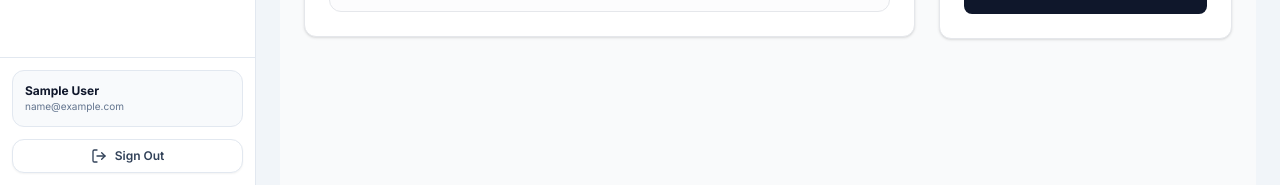
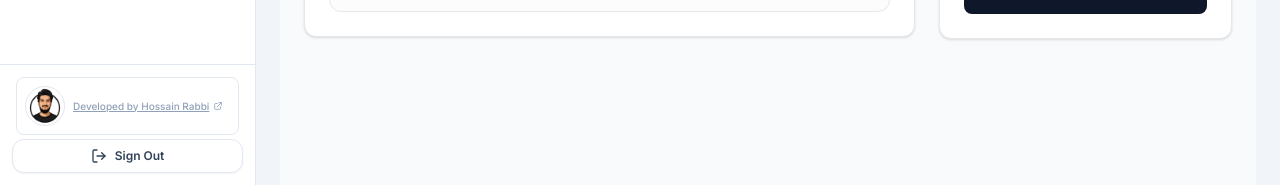
Before and after one commit to hossainrabbii/shop-pos-frontend, a Next.js app: page /dashboard/sales/new-sale in a window 1280 px wide. Shown: the part 615-800 px from the top of the page. Built offline with nearby package versions, Linux system fonts and the light colour scheme; no server answers; sample sign-in values are in the browser's storage.

Commit message:
minor change

```diff
--- a/src/app/dashboard/layout.tsx
+++ b/src/app/dashboard/layout.tsx
@@ -116,13 +116,42 @@ export default function DashboardLayout({
       {/* Sidebar Footer / User Badge */}
       <div className="p-3 border-t border-slate-200">
         {!isCollapsed && (
-          <div className="bg-slate-50 p-3 rounded-xl border border-slate-200 mb-3 overflow-hidden">
-            <p className="text-xs font-bold text-slate-900 truncate">
-              {user?.name || "Administrator"}
-            </p>
-            <p className="text-[10px] text-slate-500 truncate">
-              {user?.email || "admin@shop.com"}
-            </p>
+          <div className="px-1 mb-1">
+            <a
+              href="https://hossainrabbi.vercel.app/"
+              target="_blank"
+              rel="noopener noreferrer"
+              className="flex items-center gap-2 p-2 rounded-lg bg-white border border-slate-200 hover:border-indigo-300 transition-all group"
+            >
+              <img
+                src="/hossainlogo.webp"
+                alt="Developer"
+                className="w-10 h-10 rounded-full object-cover border border-slate-200 group-hover:scale-105 transition-transform"
+              />
+              <div className="overflow-hidden">
+                <a
+                  href="https://hossainrabbi.vercel.app"
+                  target="_blank"
+                  rel="noopener noreferrer"
+                  className="text-[10px] text-slate-400 underline hover:text-indigo-600 transition-colors flex items-center justify-center gap-1 font-medium"
+                >
+                  <span>Developed by Hossain Rabbi</span>
+                  <svg
+                    className="w-2.5 h-2.5"
+                    fill="none"
+                    stroke="currentColor"
+                    viewBox="0 0 24 24"
+                  >
+                    <path
+                      strokeLinecap="round"
+                      strokeLinejoin="round"
+                      strokeWidth="2"
+                      d="M10 6H6a2 2 0 00-2 2v10a2 2 0 002 2h10a2 2 0 002-2v-4M14 4h6m0 0v6m0-6L10 14"
+                    />
+                  </svg>
+                </a>
+              </div>
+            </a>
           </div>
         )}
         <button
--- a/src/app/dashboard/page.tsx
+++ b/src/app/dashboard/page.tsx
@@ -34,7 +34,6 @@ export default function DashboardHomePage() {
       setCategories(categoryRes?.data);
       setStatistics(saleStateRes?.data);
       setProducts(prodRes?.data);
-      console.log(products);
     } catch (error: any) {
       toast.error(
         error.response?.data?.message || "Failed to fetch categories",
@@ -43,7 +42,6 @@ export default function DashboardHomePage() {
       setIsLoading(false);
     }
   };
-  console.log(products);
 
   useEffect(() => {
     const storedUser = localStorage.getItem("user");
--- a/src/components/modules/sale/ThermalReceipt/ThermalReceiptProps.tsx
+++ b/src/components/modules/sale/ThermalReceipt/ThermalReceiptProps.tsx
@@ -252,6 +252,12 @@ export default function ThermalReceipt({
           <p className="font-semibold">
             {activeShop.receiptFooter || "Thank you for your purchase!"}
           </p>
+          <div className="text-[8px]">
+            <p>Developed by Hossain Rabbi</p>
+            <a href="https://hossainrabbi.vercel.app/">
+              hossainrabbi.vercel.app
+            </a>
+          </div>
         </div>
       </div>
 
--- a/src/features/sale/components/SaleDetailsClient.tsx
+++ b/src/features/sale/components/SaleDetailsClient.tsx
@@ -85,7 +85,7 @@ export default function SaleDetailsClient({ saleId }: Props) {
   if (loading) {
     return (
       <div className="p-8 text-center text-slate-500 font-medium text-xs">
-        <div className="animate-spin rounded-full h-8 w-8 border-b-2 border-indigo-600"></div>
+        <div className="animate-spin rounded-full h-8 w-8 border-b-2 border-indigo-600 mx-auto mb-2"></div>
         Loading invoice details...
       </div>
     );
```
Also changed, not shown: public/hossainlogo.webp (added).
